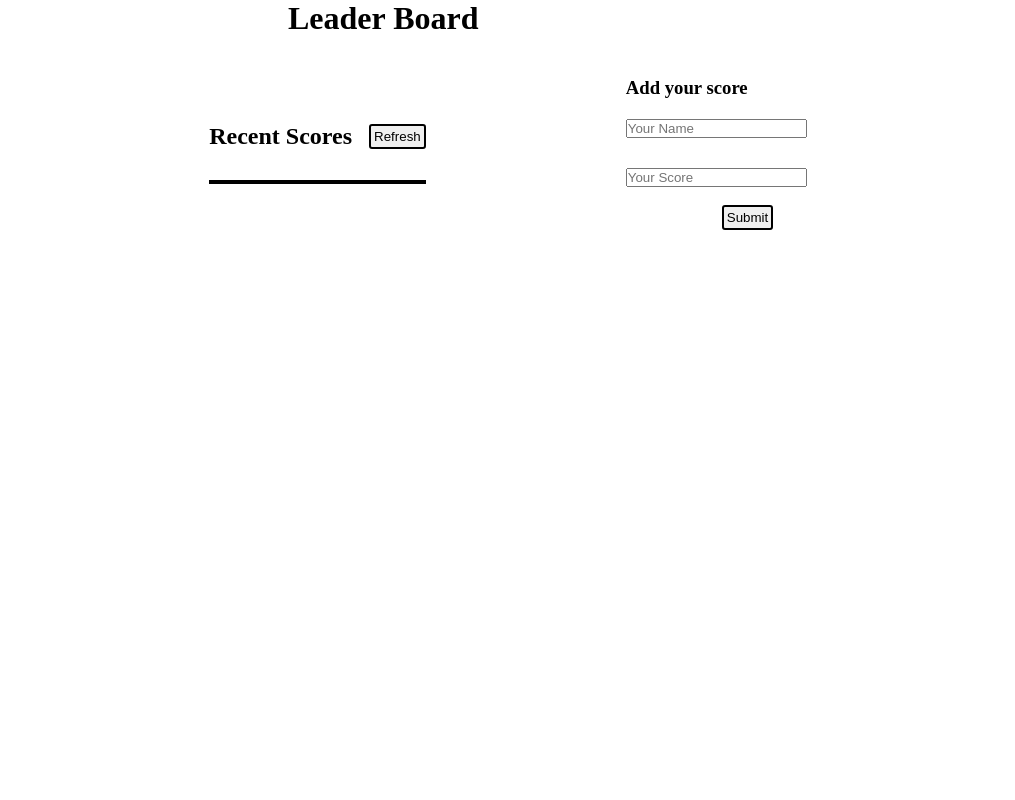
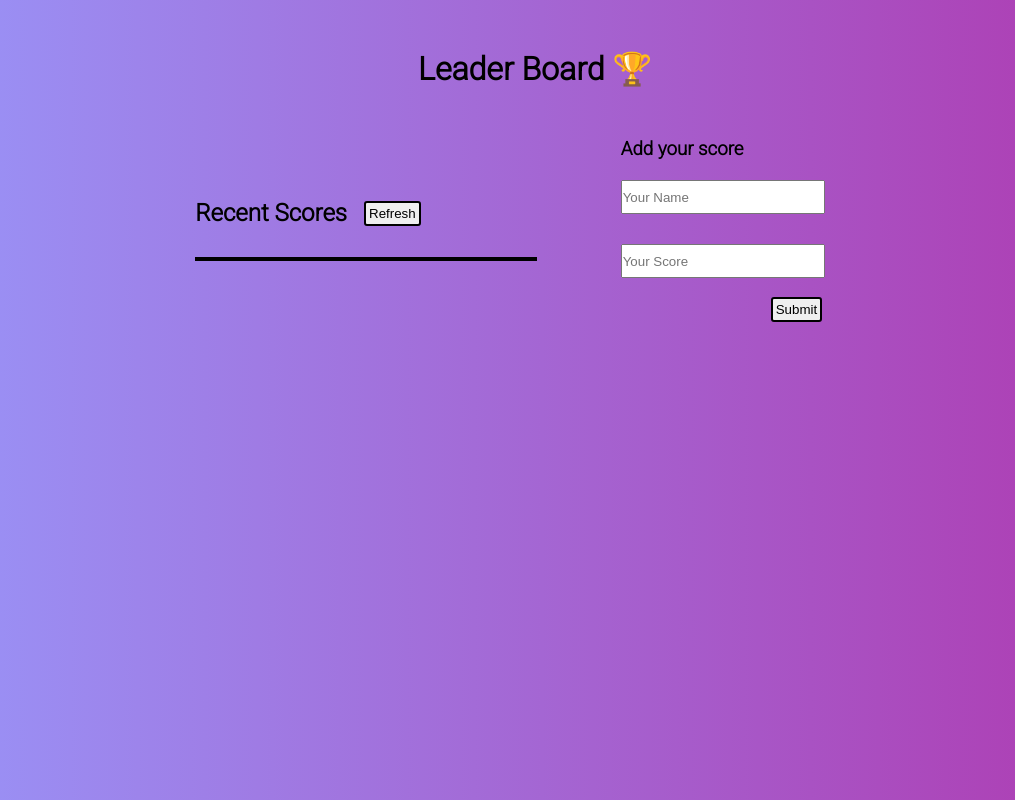
Before and after one commit to theBwoyProgrammer/LeaderBoard-App, a website built with webpack: page src/index.html in a window 1280 px wide. Shown: the whole page, without its empty margins (132-1147 px from the left). Built offline with nearby package versions, Linux system fonts and the light colour scheme; no server answers.

Commit message:
styled my app

```diff
--- a/package.json
+++ b/package.json
@@ -6,6 +6,7 @@
   "scripts": {
     "test": "echo \"Error: no test specified\" && exit 1",
     "start": "webpack serve --open",
+    "deploy": "gh-pages -d dist",
     "build": "webpack"
   },
   "repository": {
@@ -129,6 +130,7 @@
     "function-bind": "^1.1.1",
     "get-intrinsic": "^1.1.2",
     "get-stream": "^6.0.1",
+    "gh-pages": "^4.0.0",
     "glob": "^7.2.3",
     "glob-parent": "^5.1.2",
     "glob-to-regexp": "^0.4.1",
--- a/src/index.html
+++ b/src/index.html
@@ -7,7 +7,7 @@
     <body>
 
 
-        <h1>Leader Board</h1>
+        <h1>Leader Board &#127942</h1>
       <div class="wrapper">
         <section class="display-section">
         <div class="recent-refresh">
@@ -30,7 +30,10 @@
 
         </div>
       </section>
+    </div>
 
-    </div>
+    <section class="footer">
+
+    </section>
     </body>
 </html>
--- a/src/index.js
+++ b/src/index.js
@@ -8,4 +8,5 @@
 submitBtn.addEventListener('click', (e) => {
   e.preventDefault();
   apiSend();
+  alert('Added successfully');
 });
--- a/src/styles.css
+++ b/src/styles.css
@@ -1,7 +1,16 @@
+@import url('https://fonts.googleapis.com/css2?family=Roboto:wght@300&display=swap');
+
 * {
   margin: 0;
   padding: 0;
 }
+
+body {
+  margin-top: 50px;
+  font-family: 'Roboto', sans-serif;
+    background-image: linear-gradient(to right, rgb(152, 152, 251), rgb(175, 57, 175));
+  }
+
 
 .wrapper {
   display: flex;
@@ -13,7 +22,8 @@
 }
 
 h1 {
-  margin-left: 420px;
+  margin-left: 550px;
+  margin-bottom: 50px;
 }
 
 .recent-refresh {
@@ -39,11 +49,14 @@
   flex-direction: column;
   align-items: flex-start;
   justify-content: flex-start;
+  width: 150%;
+  height: 80%;
 }
 
 .li {
   align-self: flex-start;
   width: 100%;
+  font-size: 22px;
 }
 
 ul .li:nth-of-type(even) {
@@ -53,12 +66,23 @@
 .input-1 {
   margin-bottom: 30px;
   margin-top: 20px;
+  height: 30px;
+  width: 100%;
+}
+
+.input-2 {
+  height: 30px;
+  width: 100%;
 }
 
 .input-3 {
-  margin-left: 96px;
+  margin-left: 150px;
   border: black 2px solid;
   border-radius: 3px;
   padding: 3px;
   cursor: pointer;
 }
+
+.add-section {
+  width: 200px;
+}
```
Also changed, not shown: dist/index.html, dist/main.bundle.js, 1 other file.
